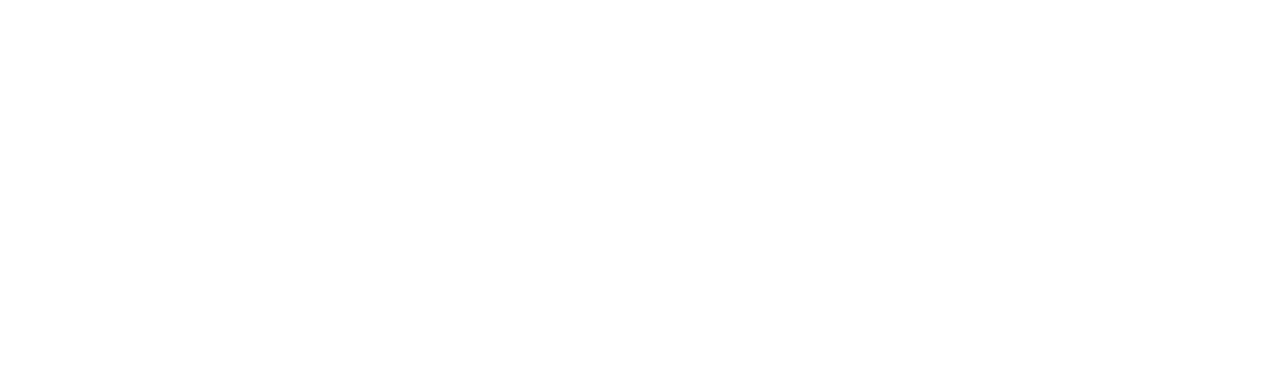
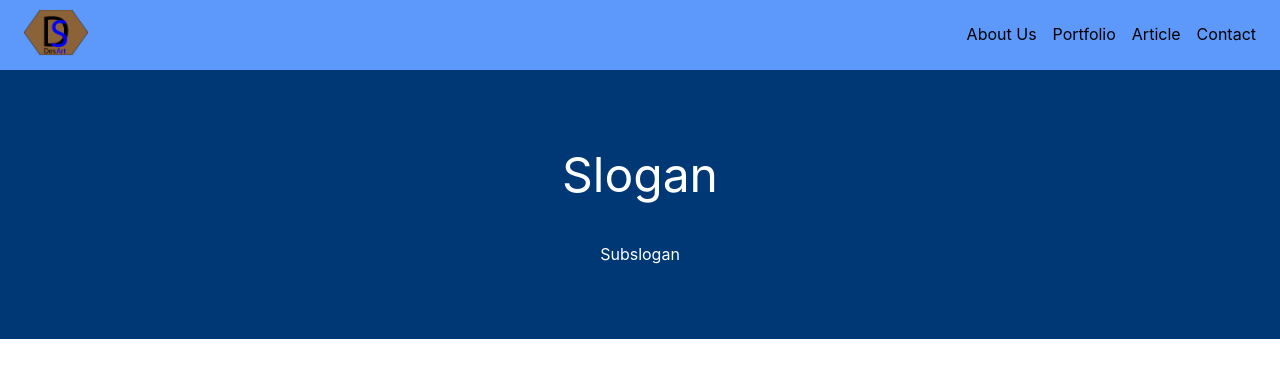
Before and after one commit to ayangd/DesArt, a React (Create React App) app in the folder frontend/: page /home in a window 1280 px wide. Shown: the top 378 px of the page. Built offline with nearby package versions, Linux system fonts and the light colour scheme.

Commit message:
Create homepage, index redirect, and slogan section

```diff
--- a/frontend/src/App.js
+++ b/frontend/src/App.js
@@ -1,11 +1,17 @@
-import { Route, Switch } from 'react-router';
-import Header from './component/header';
+import { Route, Switch, useHistory } from 'react-router';
+import Home from './page/home';
 import Login from './page/login';
 
 function App() {
+  const history = useHistory();
+
   return (
     <Switch>
+      <Route path="/" exact>
+        {history.push('/home')}
+      </Route>
       <Route path="/login" component={Login} exact />
+      <Route path="/home" component={Home} exact />
     </Switch>
   );
 }
--- a/frontend/src/component/header.js
+++ b/frontend/src/component/header.js
@@ -1,4 +1,6 @@
 import { createUseStyles } from "react-jss";
+import { Link } from "react-router-dom";
+import Logo from "../DesArt.png";
 
 const useStyles = createUseStyles({
     header: {
@@ -8,15 +10,23 @@
         justifyContent: 'space-between',
         alignItems: 'center',
     },
-    headerTitle: {
-        fontSize: '2em',
-        margin: '0',
+    headerLeft: {
+        display: 'flex',
+        flexDirection: 'row',
+    },
+    headerLogo: {
+        width: '64px',
     },
     headerMenu: {
         display: 'flex',
         '& > li': {
             listStyle: 'none',
             marginLeft: '16px',
+            borderBottom: '2px solid transparent',
+            transition: '0.5s',
+            '&:hover': {
+                borderBottom: '2px solid black',
+            },
         },
     },
 });
@@ -26,11 +36,14 @@
 
     return (
         <div className={classes.header}>
-            <h4 className={classes.headerTitle}>DesArt</h4>
+            <div className={classes.headerLeft}>
+                <Link to="/home"><img className={classes.headerLogo} src={Logo} alt="Logo" /></Link>
+            </div>
             <ul className={classes.headerMenu}>
-                <li>Menu 1</li>
-                <li>Menu 2</li>
-                <li>Menu 3</li>
+                <li>About Us</li>
+                <li>Portfolio</li>
+                <li>Article</li>
+                <li>Contact</li>
             </ul>
         </div>
     );
--- /dev/null
+++ b/frontend/src/component/slogan.js
@@ -0,0 +1,30 @@
+import { createUseStyles } from "react-jss";
+
+const useStyle = createUseStyles({
+    sloganContainer: {
+        display: 'flex',
+        flexDirection: 'column',
+        justifyContent: 'center',
+        alignItems: 'center',
+        background: '#003775',
+        color: 'white',
+        padding: '75px',
+    },
+    sloganTitle: {
+        marginBottom: '40px',
+        fontSize: '3em',
+    },
+});
+
+function Slogan() {
+    const classes = useStyle();
+
+    return (
+        <div className={classes.sloganContainer}>
+            <div className={classes.sloganTitle}>Slogan</div>
+            <div>Subslogan</div>
+        </div>
+    );
+}
+
+export default Slogan;
--- /dev/null
+++ b/frontend/src/page/home.js
@@ -0,0 +1,13 @@
+import Header from '../component/header';
+import Slogan from '../component/slogan';
+
+function Home() {
+    return (
+        <div>
+            <Header />
+            <Slogan />
+        </div>
+    );
+}
+
+export default Home;
```
